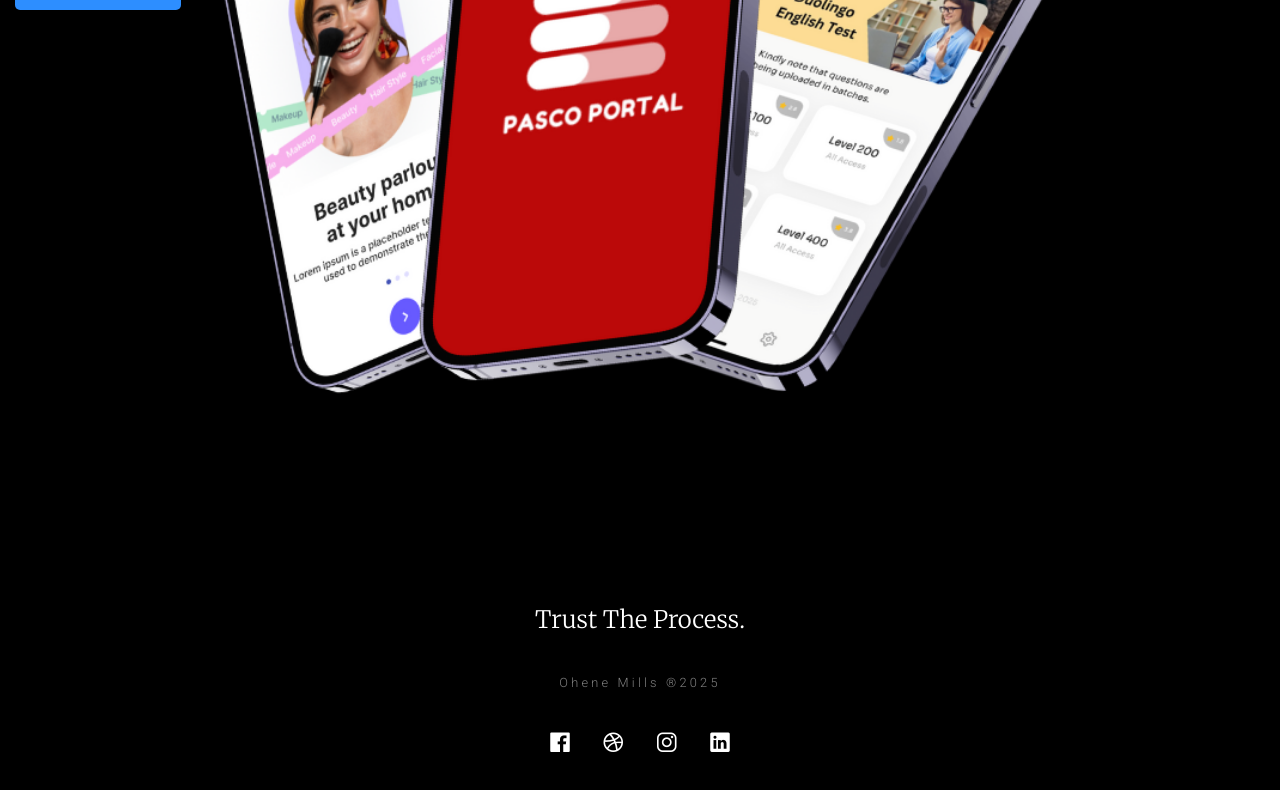
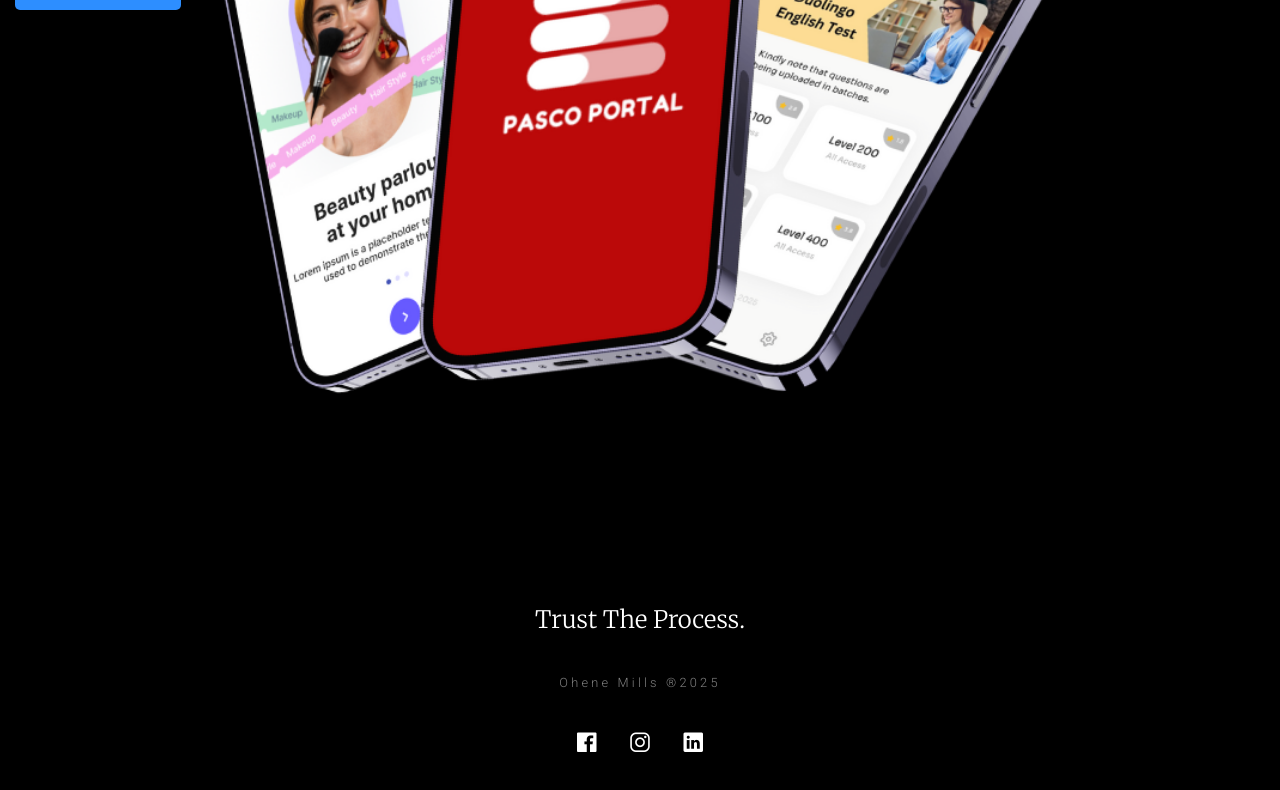
Before and after one commit to eben2840/mysite, a plain HTML site: page index.html in a window 1280 px wide. Shown: the part 775-1565 px from the top of the page. Drawn offline with nearby package versions, Linux system fonts and the light colour scheme.

Commit message:
Update index.html

```diff
--- a/index.html
+++ b/index.html
@@ -377,11 +377,11 @@
             <small>Ohene Mills ®2025
                     </small>
             <ul class="list-inline margintop-sm">
-                <li class="list-inline-item"><a href="#"><i class="icon ion-logo-facebook"></i></a></li>
+                <li class="list-inline-item"><a href="https://www.instagram.com/dr.ohenemills/"><i class="icon ion-logo-facebook"></i></a></li>
                 <!-- <li class="list-inline-item"><a href="#"><i class="icon ion-logo-twitter"></i></a></li> -->
-                <li class="list-inline-item"><a href="#"><i class="icon ion-logo-dribbble"></i></a></li>
-                <li class="list-inline-item"><a href="#"><i class="icon ion-logo-instagram"></i></a></li>
-                <li class="list-inline-item"><a href="#"><i class="icon ion-logo-linkedin"></i></a></li>
+<!--                 <li class="list-inline-item"><a href="#"><i class="icon ion-logo-dribbble"></i></a></li> -->
+                <li class="list-inline-item"><a href="https://www.instagram.com/dr.ohenemills/"><i class="icon ion-logo-instagram"></i></a></li>
+                <li class="list-inline-item"><a href="https://www.instagram.com/dr.ohenemills/"><i class="icon ion-logo-linkedin"></i></a></li>
             </ul>
         </div>
     </section>
```
